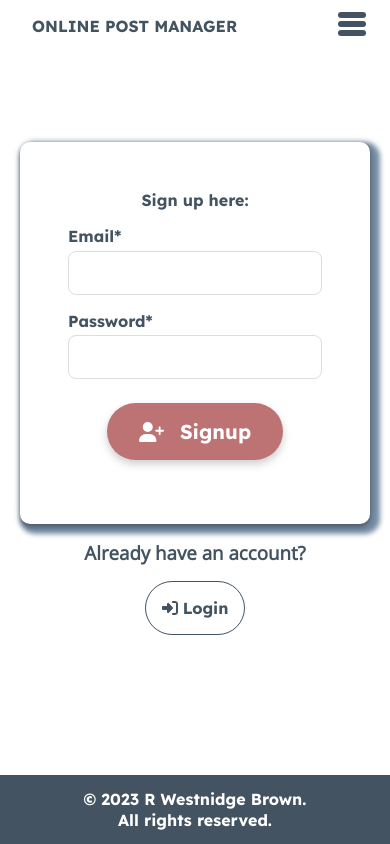
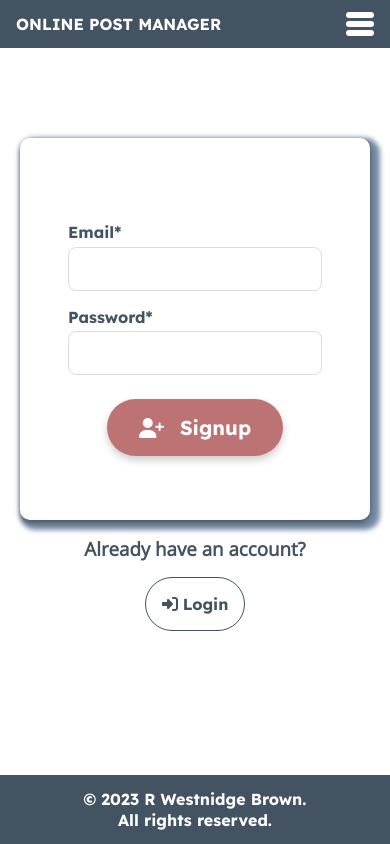
Before and after one commit to rhw-repo/mern-post-app, a React (Create React App) app in the folder frontend/: page /signup in a window 390 px wide. Built offline with nearby package versions, Linux system fonts and the light colour scheme.

Commit message:
WIP: styles navbar hamburger menu drop down list

```diff
--- a/frontend/src/components/Navbar/Navbar.module.css
+++ b/frontend/src/components/Navbar/Navbar.module.css
@@ -5,23 +5,33 @@
   top: 0rem;
   z-index: 1;
   margin: 0 1rem;
-  padding: 1rem;
+  /*padding: 1rem;*/
   display: flex;
   align-items: center;
   justify-content: space-between;
   gap: 1rem;
-  color: var(--secondary);
+  /*color: var(--secondary);*/
+  background-color: var(--secondary);
   font-family: "Lexend Deca", Helvetica, Arial, sans-serif;
   font-weight: bold;
 }
 
 h1 {
   margin-left: 2rem;
+  color: #ffffff;
 }
 
 /* Removes bullet points */
 .navList {
   list-style: none;
+}
+
+ul {
+  display: flex;
+  justify-content: center;
+  align-items: center;
+  gap: 1rem;
+  margin-right: 2rem;
 }
 
 /* Removes underline*/
@@ -33,10 +43,9 @@ h1 {
   display: flex;
   justify-content: center;
   align-items: center;
-  margin-left: 1rem;
   padding: 0.9rem 1rem;
   min-width: 8rem;
-  margin: 1rem;
+  /*margin: 1rem;*/
   white-space: nowrap;
 }
 
@@ -46,58 +55,29 @@ h1 {
   color: var(--secondary-light);
 }
 
-/* Adjusts layout, resize elements prevent overflow */
-@media (max-width: 800px) {
-  .navbarContainer {
-    display: grid;
-    /* auto since character length unknown
-    for userEmail element, limit 15 chars*/
-    grid-template-columns: auto auto auto;
-    grid-template-rows: auto;
-  }
-
-  .link,
-  h1 {
-    font-size: 1.5rem;
-    grid-row: 1 / 2;
-    grid-column: 1;
-    margin: auto;
-  }
-
-  .userEmail {
-    grid-row: 1 / 2;
-    grid-column: 2 / 3;
-    justify-self: center;
-  }
-
-  nav .navLogoutButton {
-    grid-row: 1 / 2;
-    grid-column: 3 / 4;
-    justify-self: center;
-    font-size: 1rem;
-    min-width: fit-content;
-    margin: 0.5rem;
-  }
+.userEmail {
+  color: #ffffff;
 }
 
-/* Hamburger menu toggles user email &
-logout button on smaller screens */
+/* Hamburger menu toggles dropdown containing
+logout button, restyled as an option  */
 @media (max-width: 560px),
 (max-height: 640px) {
 
-  nav .navbarContainer {
-    display: flex;
-    flex-direction: row;
-    justify-content: space-between;
-    background-color: var(--secondary);
-    color: #ffffff;
+  .navbarContainer {
+    padding: 0 1rem;
+    margin: 0;
+    height: 3rem;
+    width: 100%;
   }
 
   h1 {
     font-size: 1rem;
+    color: #ffffff;
+    margin: 0;
   }
 
-
+  /* Replaced by hamburger menu until toggled open */
   nav ul {
     display: none;
   }
@@ -105,23 +85,21 @@ logout button on smaller screens */
   /* Toggles dropdown */
   nav ul.open {
     position: absolute;
-    top: 100%;
+    top: 3rem;
     right: 0;
     max-width: 100%;
     z-index: 10;
     display: flex;
     flex-direction: column-reverse;
     justify-content: space-between;
-    align-items: stretch;
-    margin-top: 2.5rem;
-    margin-left: 2rem;
+    margin: 0;
   }
 
-  /* Creates hamburger menu symbol */
+  /* Position, size & layout hamburger menu symbol */
   nav .navMenu {
     position: absolute;
     top: 0.75rem;
-    right: 0.5rem;
+    right: 1rem;
     display: flex;
     flex-direction: column;
     justify-content: space-between;
@@ -129,27 +107,37 @@ logout button on smaller screens */
     height: 1.5rem;
   }
 
+  /* Creates the 3 hamburger 'bars' */
   nav .navMenu span {
     height: 0.4rem;
     width: 100%;
-    background-color: var(--secondary);
+    background-color: #ffffff;
     border-radius: 0.2rem;
   }
 
-  /* Layout in dropdown */
-  nav .navLogoutButton
-  {
-    margin: 0.2rem 0;
-    background-color: var(--secondary);
+  /* Appearance like an option in dropdown instead of button */
+  /* Border removed in global.css media query */
+  nav .navLogoutButton {
+    margin: 0;
+    background-color: var(--secondary-light);
     color: white;
-    display: flex;
-    justify-content: stretch;
     width: 100%;
-    align-items: center;
   }
 
-  nav .navLogoutIcon,
-  nav .userEmail {
-    display: none;
+  /* WIP TODO add microaction effects
+nav .navLogoutButton:active {
+    background-color: var(--secondary);
+  } */
+
+  nav .navLogoutIcon {
+    color: #ffffff;
   }
+
+/* TODO: place in navbar o/s ul */
+/*nav .userEmail {
+    position: absolute;
+    top: -40px;
+    right: 65px;
+    color: #ffffff;
+  }*/
 }
```
